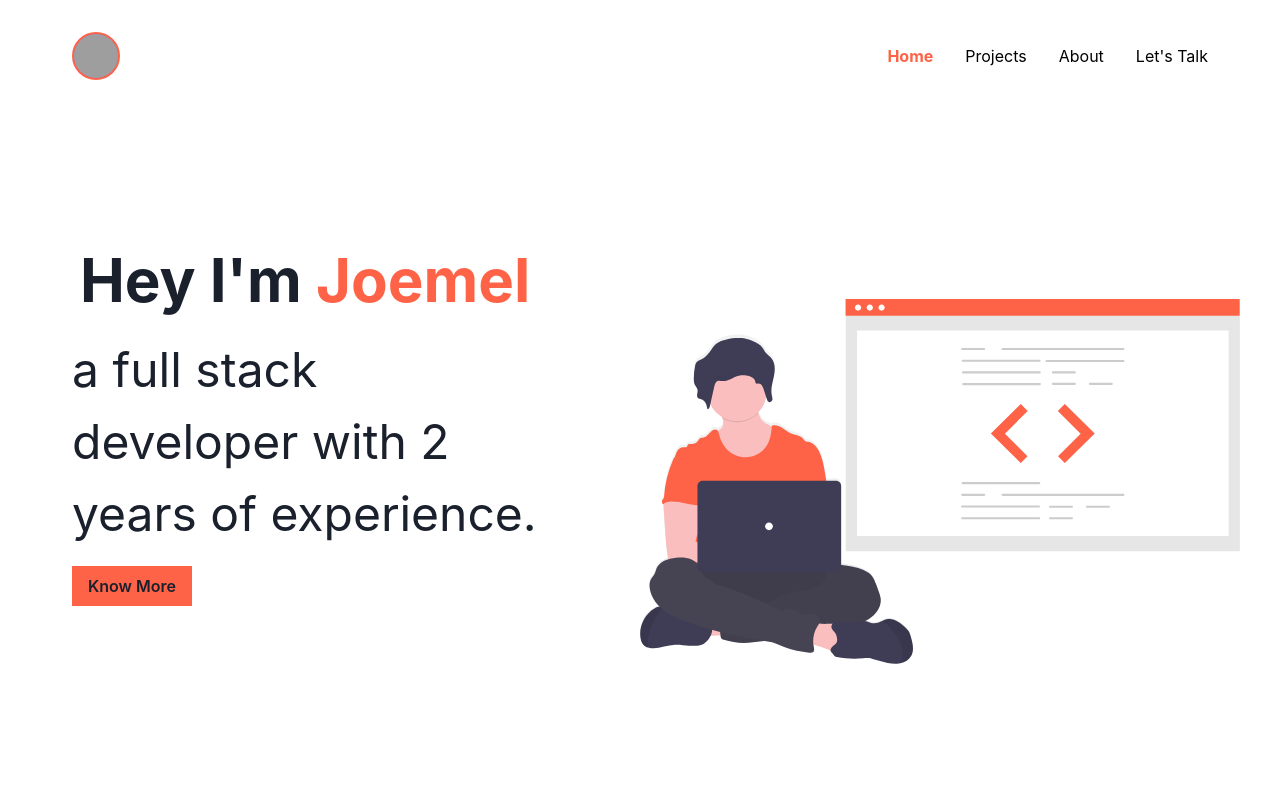
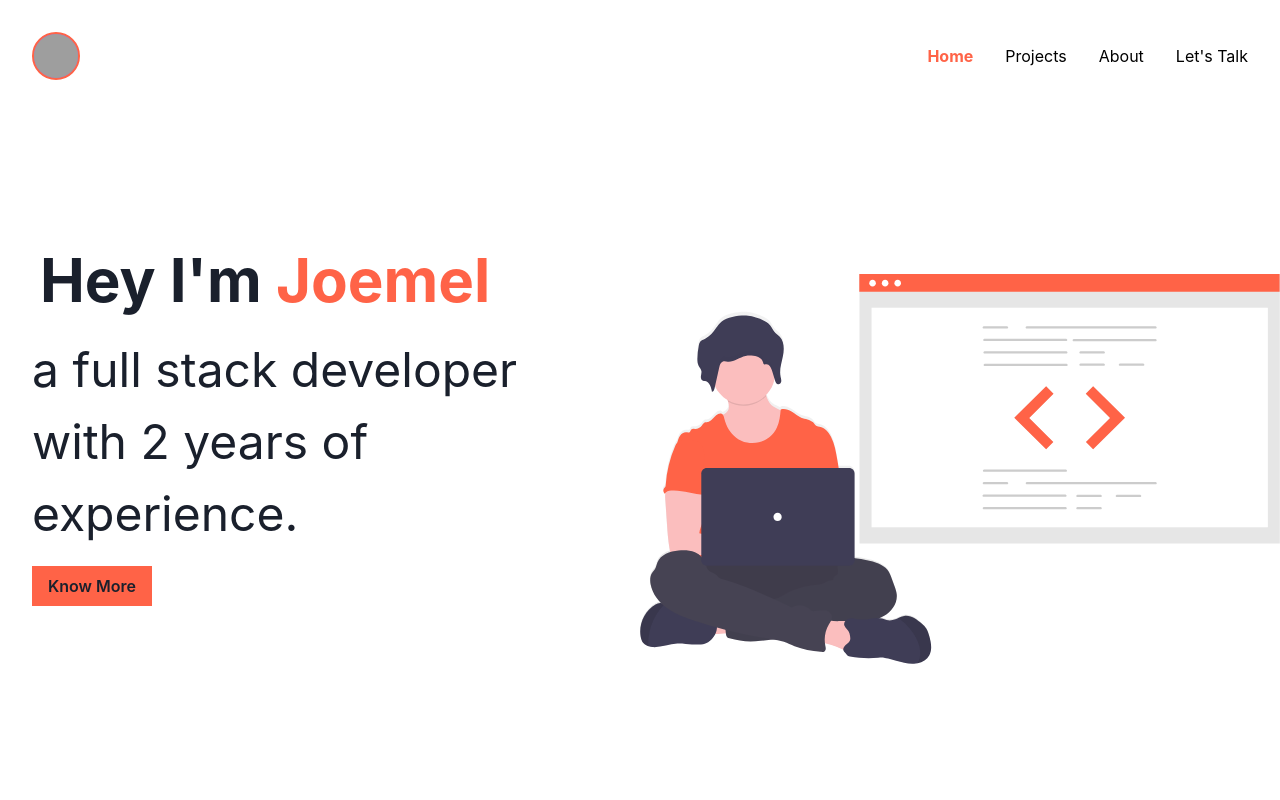
Before and after one commit to jBituin/joemelbituin, a Next.js app: page / in a window 1280 px wide. Shown: the top 800 px of the page. Built offline with nearby package versions, Linux system fonts and the light colour scheme; grey boxes are pictures that could not be loaded.

Commit message:
Increase maxW

```diff
--- a/components/Layout.tsx
+++ b/components/Layout.tsx
@@ -6,7 +6,7 @@ export const Layout: React.FC = ({ children, ...rest }) => (
   <Flex
     direction='column'
     align='center'
-    maxW={{ xl: '1200px' }}
+    maxW={{ xl: '1400px' }}
     m='0 auto'
     w='100%'
     {...rest}
```
